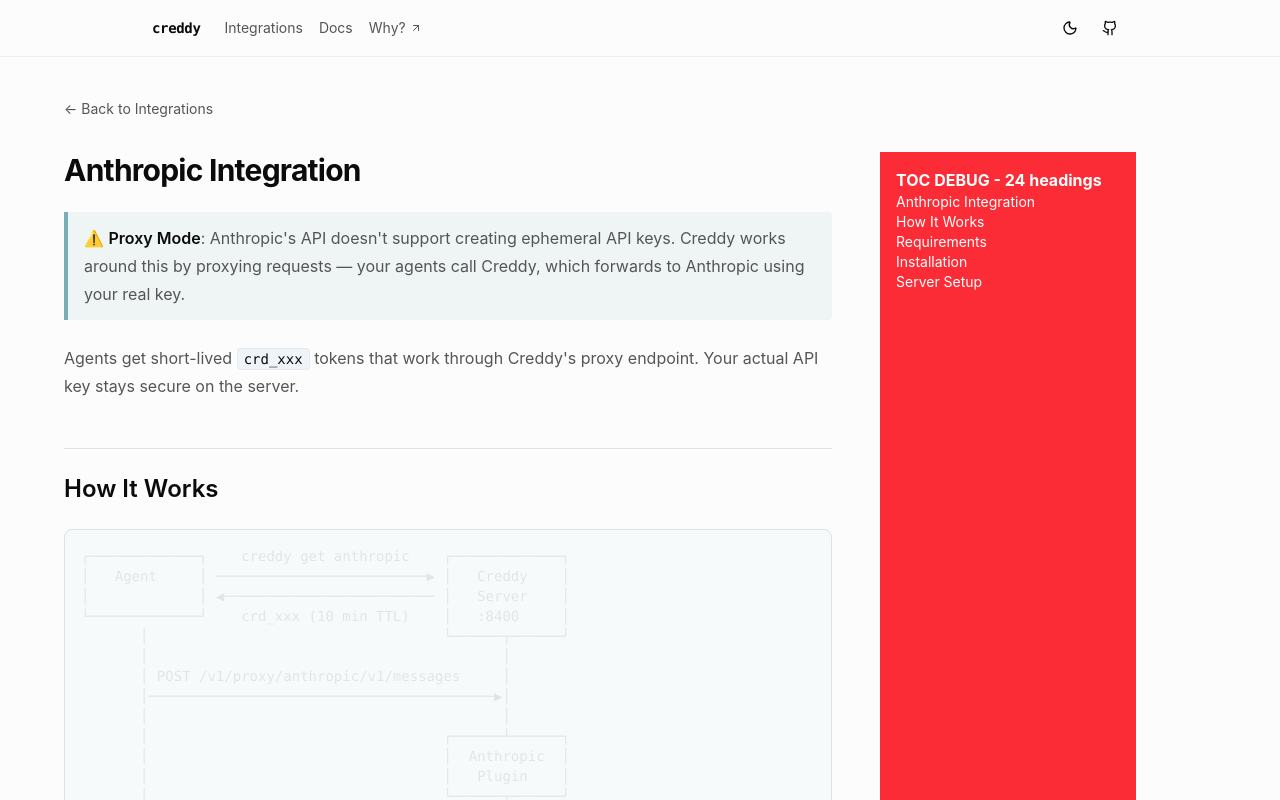
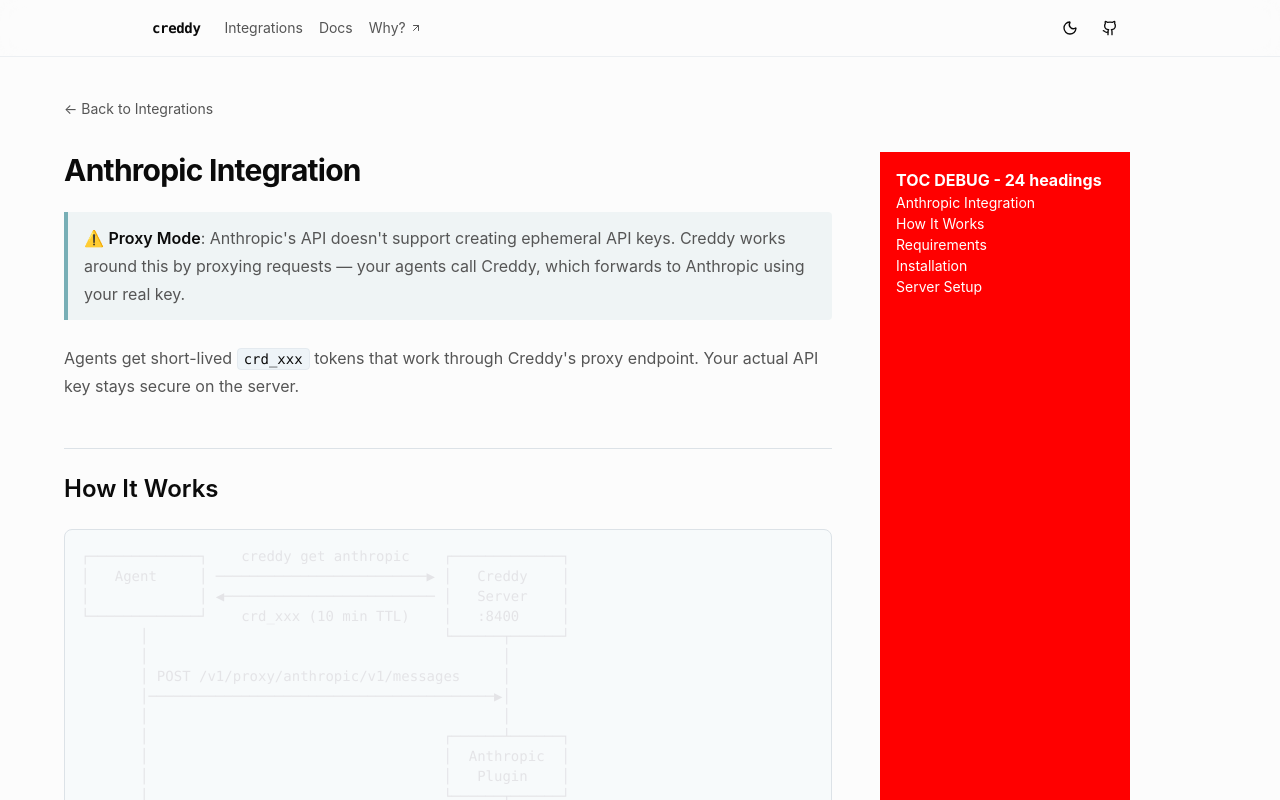
Before and after one commit to getcreddy/creddy-docs, a Next.js app: page /integrations/anthropic in a window 1280 px wide. Shown: the top 800 px of the page. Built offline with nearby package versions, Linux system fonts and the light colour scheme.

Commit message:
debug: use inline styles for TOC

```diff
--- a/src/app/integrations/[slug]/page.tsx
+++ b/src/app/integrations/[slug]/page.tsx
@@ -238,10 +238,10 @@ export default async function IntegrationPage({
             </article>
 
             {/* Table of Contents */}
-            <aside className="w-64 shrink-0 bg-red-500 p-4">
-              <p className="text-white font-bold">TOC DEBUG - {headings.length} headings</p>
+            <aside style={{ width: 250, flexShrink: 0, backgroundColor: 'red', padding: 16 }}>
+              <p style={{ color: 'white', fontWeight: 'bold' }}>TOC DEBUG - {headings.length} headings</p>
               {headings.slice(0, 5).map((h) => (
-                <p key={h.id} className="text-white text-sm">{h.text}</p>
+                <p key={h.id} style={{ color: 'white', fontSize: 14 }}>{h.text}</p>
               ))}
             </aside>
           </div>
```
